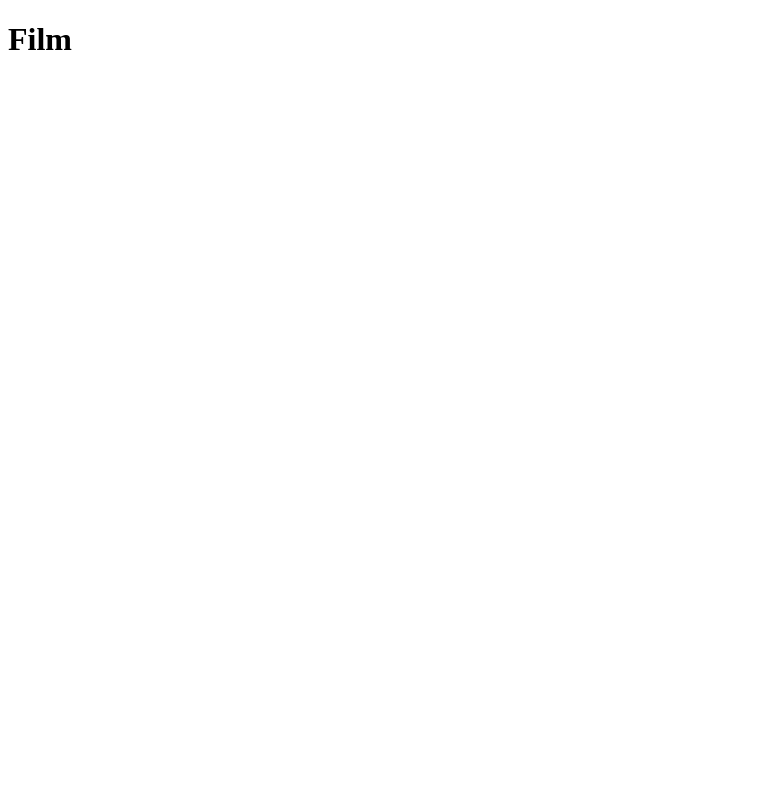
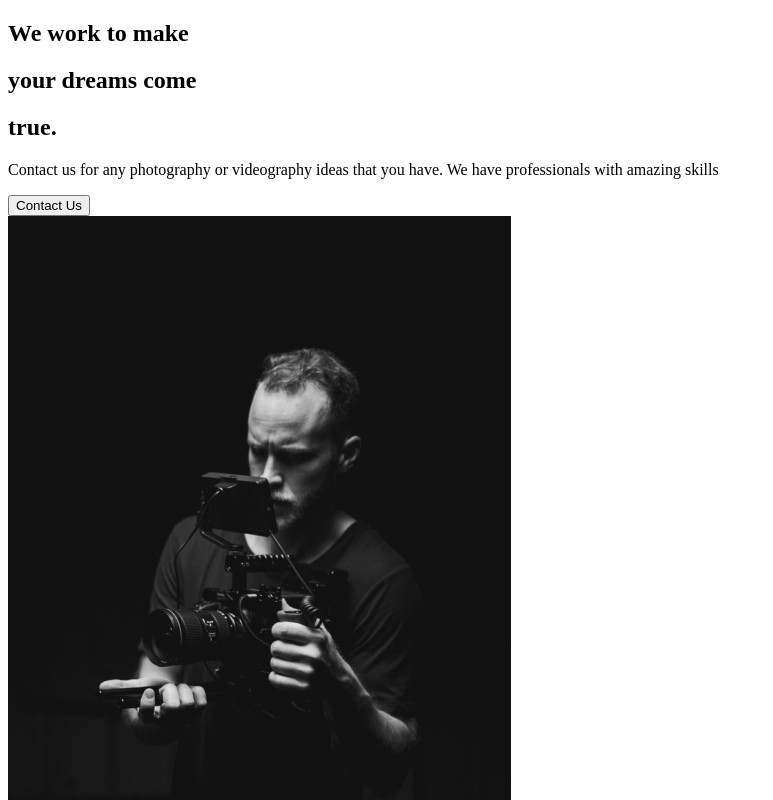
Before and after one commit to bignova/capture, a React (Create React App) app: page / in a window 1280 px wide. Shown: the top 800 px of the page, without its empty margins (0-773 px from the left). Built offline with nearby package versions, Linux system fonts and the light colour scheme.

Commit message:
add about section

```diff
--- a/src/App.js
+++ b/src/App.js
@@ -1,9 +1,11 @@
 import React from "react";
+// Import Pages
+import AboutUs from "./pages/AboutUs";
 
 function App() {
   return (
     <div className="App">
-      <h1>Film</h1>
+      <AboutUs />
     </div>
   );
 }
--- /dev/null
+++ b/src/components/AboutSection.js
@@ -0,0 +1,34 @@
+import React from "react";
+import home1 from "../img/home1.png";
+
+const AboutSection = () => {
+  return (
+    <div>
+      <div className="description">
+        <div className="title">
+          <div className="hide">
+            <h2>We work to make</h2>
+          </div>
+          <div className="hide">
+            <h2>
+              your <span>dreams</span> come
+            </h2>
+          </div>
+          <div className="hide">
+            <h2>true.</h2>
+          </div>
+        </div>
+        <p>
+          Contact us for any photography or videography ideas that you have. We
+          have professionals with amazing skills
+        </p>
+        <button>Contact Us</button>
+      </div>
+      <div className="image">
+        <img src={home1} alt="guy with a camera" />
+      </div>
+    </div>
+  );
+};
+
+export default AboutSection;
--- /dev/null
+++ b/src/pages/AboutUs.js
@@ -0,0 +1,9 @@
+import React from "react";
+// Page Components
+import AboutSection from "../components/AboutSection";
+
+const AboutUs = () => {
+  return <AboutSection />;
+};
+
+export default AboutUs;
```
